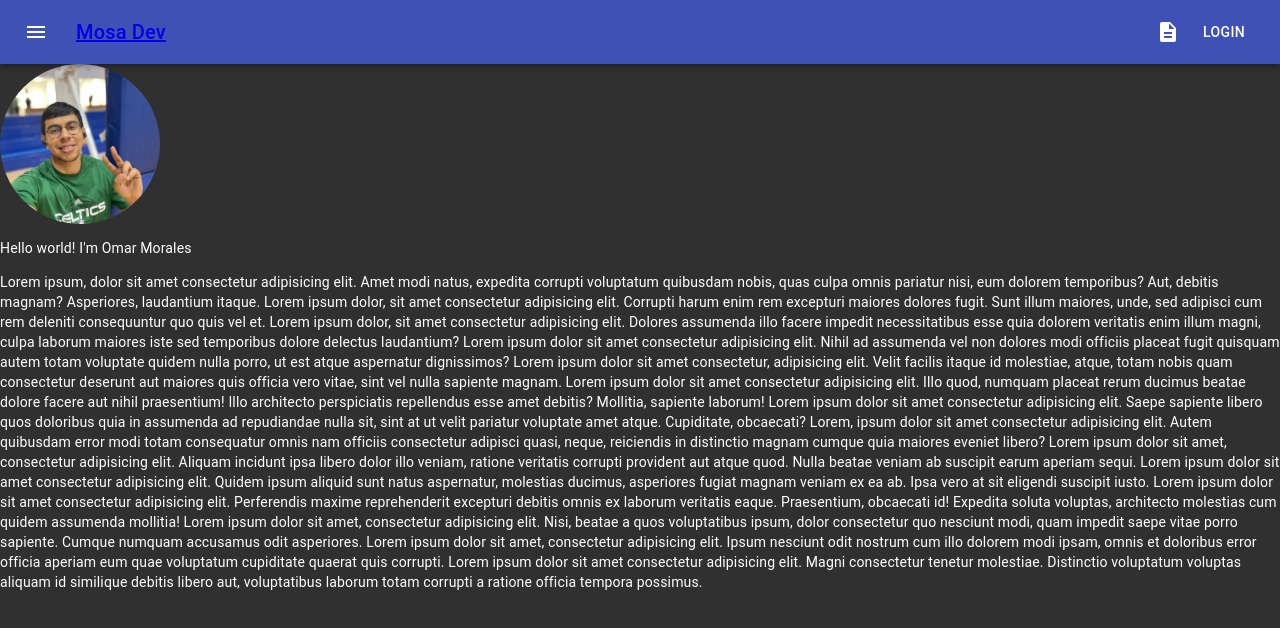
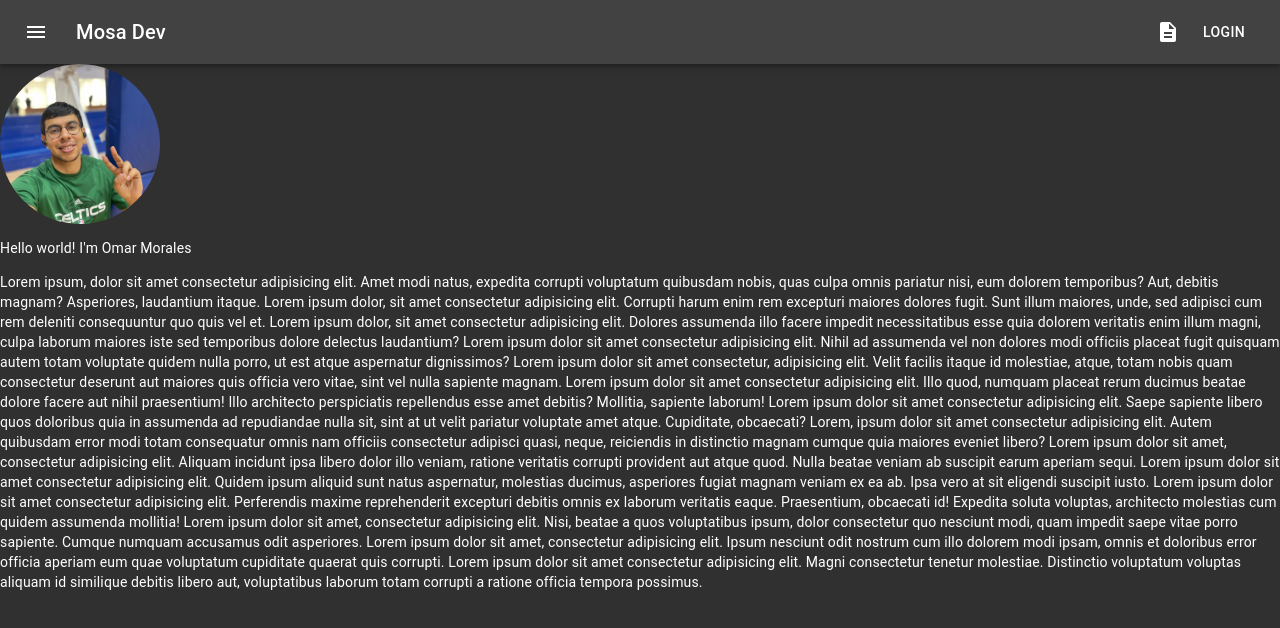
Before and after one commit to omarmorales/saul.dev, a React (Create React App) app: page / in a window 1280 px wide. Shown: the top 628 px of the page. Built offline with nearby package versions, Linux system fonts and the light colour scheme.

Commit message:
correction in navbar

```diff
--- a/src/App.js
+++ b/src/App.js
@@ -7,20 +7,16 @@ import ScrollToTop from "./components/ScrollToTop/ScrollToTop";
 import {
   BrowserRouter as Router
 } from "react-router-dom";
-import useMediaQuery from '@material-ui/core/useMediaQuery';
 import { createTheme, ThemeProvider } from '@material-ui/core/styles';
 
 function App() {
-  const prefersDarkMode = useMediaQuery('(prefers-color-scheme: dark)');
-
-  const theme = React.useMemo(
-    () =>
-      createTheme({
-        palette: {
-          type: 'dark',
-        },
-      }),
-    [prefersDarkMode],
+  const theme = React.useMemo(() =>
+    createTheme({
+      palette: {
+        type: 'dark',
+      },
+    }),
+    [],
   );
 
   return (
--- a/src/components/Navbar/Navbar.jsx
+++ b/src/components/Navbar/Navbar.jsx
@@ -13,6 +13,9 @@ import { NavLink } from "react-router-dom";
 const useStyles = makeStyles((theme) => ({
     grow: {
       flexGrow: 1,
+    },
+    customLink: {
+        textDecoration: 'none',
     },
     menuButton: {
       marginRight: theme.spacing(2),
@@ -30,12 +33,12 @@ export default function Navbar() {
 
     return (
         <div className={classes.grow}>
-            <AppBar>
+            <AppBar color="inherit">
                 <Toolbar>
                     <IconButton edge="start" className={classes.menuButton} color="inherit" aria-label="menu">
                         <MenuIcon />
                     </IconButton>
-                    <Typography component={NavLink} to="/" variant="h6" className={classes.grow}>
+                    <Typography component={NavLink} to="/" variant="h6" className={ classes.customLink} color="inherit">
                         Mosa Dev
                     </Typography>
                     <div className={classes.grow} />
```
